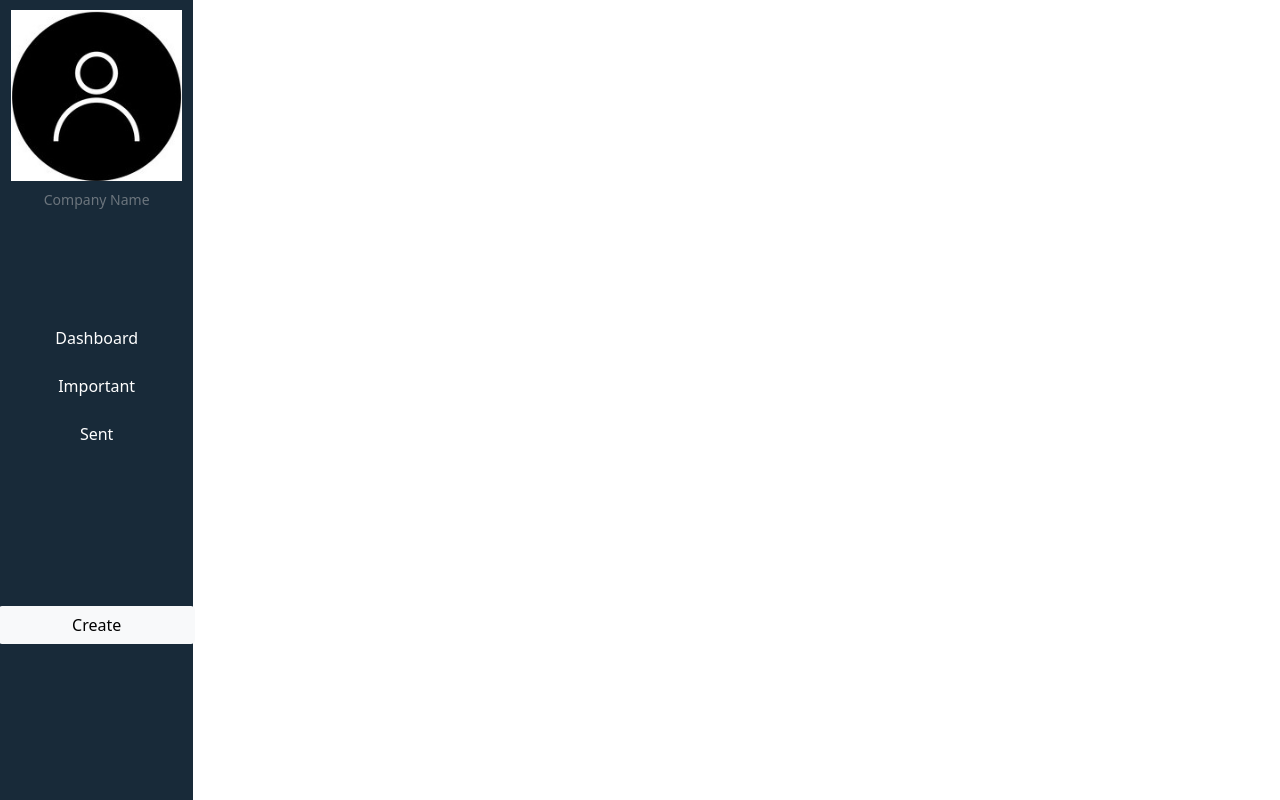
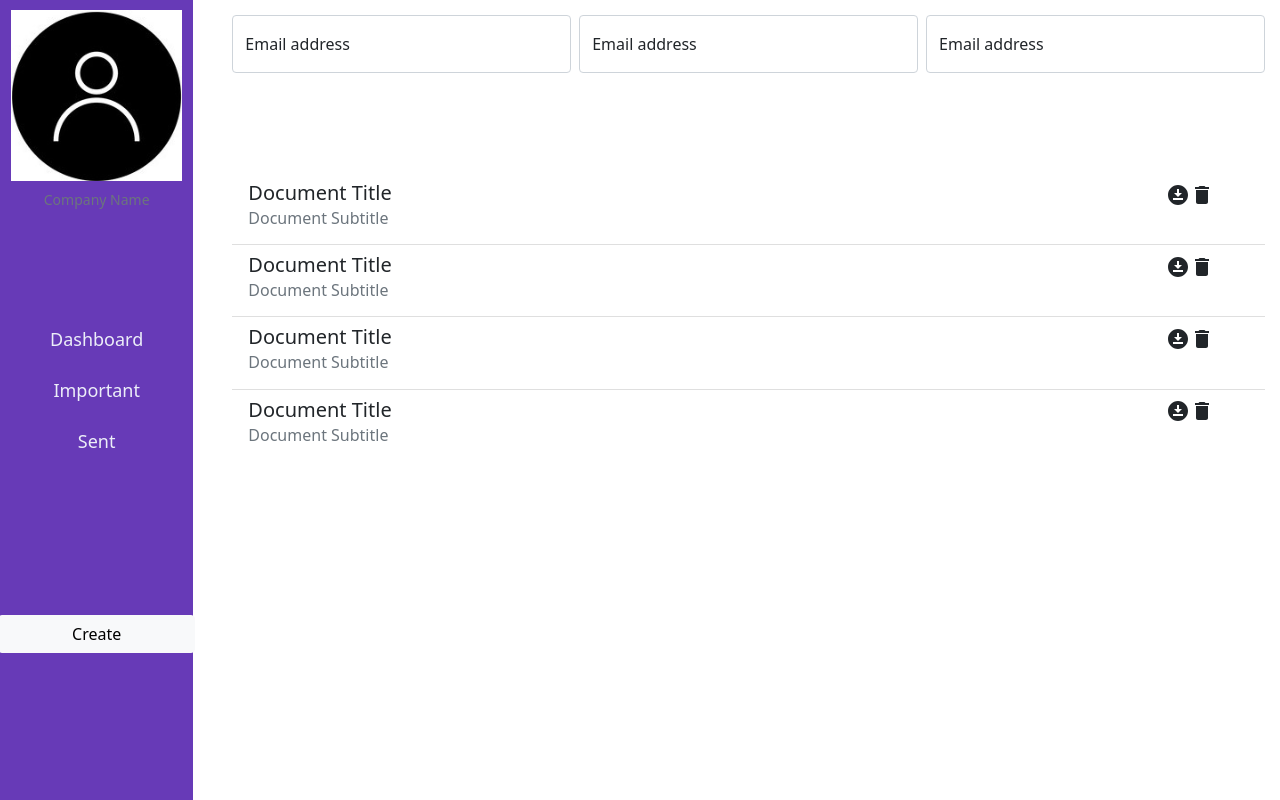
Before and after one commit to vtf05/hexa_viz, a React (Create React App) app in the folder frontend/: page /dashboard in a window 1280 px wide. Built offline with nearby package versions, Linux system fonts and the light colour scheme.

Commit message:
dashboard

```diff
--- a/frontend/src/App.css
+++ b/frontend/src/App.css
@@ -1,7 +1,7 @@
 .sidenavbar{
   align-items: center;
   text-align: center;
-  background-color: rgba(1, 20, 37, 0.907);
+  background-color: #673ab7;
   padding: 10px;
 }
 .btns{
@@ -13,7 +13,15 @@
 
 }
 .tabs{
-
-  color: white;
-  font-weight: 300;
+  cursor: pointer;
+  font-size: large;
+  color: #eceef8;
+  font-style: normal;
+  text-decoration: none;
+  border-style: hidden;
+  font-weight: 500;
 }
+.tabs:hover{
+  background-color: #eceef8;
+  color: #673ab7;
+}
--- a/frontend/src/App.js
+++ b/frontend/src/App.js
@@ -3,6 +3,7 @@ import Sidenavbar from "./sidenavbar";
 import Create from "./create/create";
 import { BrowserRouter as Router, Routes, Route } from 'react-router-dom';
 import Login from "./login/login";
+import Dashboard from "./dashboard/dashboard";
 
 function App() {
   return (
@@ -15,6 +16,7 @@ function App() {
       <Routes>
         <Route path='/' exact element={ <Login />} />
         <Route path='/create' exact element={<Create />} />
+        <Route path='/dashboard' exact element={<Dashboard />} />
       </Routes>
     </Router>
     </Col>
--- a/frontend/src/dashboard/dashboard.js
+++ b/frontend/src/dashboard/dashboard.js
@@ -1,11 +1,96 @@
-import React from 'react';
+import React from "react";
+import {
+  Card,
+  Col,
+  Container,
+  FloatingLabel,
+  Form,
+  ListGroup,
+  Row,
+} from "react-bootstrap";
+import DownloadForOfflineIcon from "@mui/icons-material/DownloadForOffline";
+import DeleteIcon from "@mui/icons-material/Delete";
 
 function Dashboard(props) {
-    return (
-        <div>
-
-        </div>
-    );
+  return (
+    <Container style={{ padding: "15px" }}>
+      <Row className="g-2" style={{ marginBottom: "100px" }}>
+        <Col md>
+          <FloatingLabel controlId="floatingInputGrid" label="Email address">
+            <Form.Control type="email" placeholder="name@example.com" />
+          </FloatingLabel>
+        </Col>
+        <Col md>
+          <FloatingLabel controlId="floatingInputGrid" label="Email address">
+            <Form.Control type="email" placeholder="name@example.com" />
+          </FloatingLabel>
+        </Col>
+        <Col md>
+          <FloatingLabel controlId="floatingInputGrid" label="Email address">
+            <Form.Control type="email" placeholder="name@example.com" />
+          </FloatingLabel>
+        </Col>
+      </Row>
+      <ListGroup variant="flush">
+        <ListGroup.Item>
+          <Row style={{ width: "100%" }}>
+            <Col>
+              <Card.Title>Document Title</Card.Title>
+              <Card.Subtitle className="mb-2 text-muted">
+                Document Subtitle
+              </Card.Subtitle>
+            </Col>
+            <Col md={1} style={{ float: "right" }}>
+              <DownloadForOfflineIcon />
+              <DeleteIcon />
+            </Col>
+          </Row>
+        </ListGroup.Item>
+        <ListGroup.Item>
+          <Row style={{ width: "100%" }}>
+            <Col>
+              <Card.Title>Document Title</Card.Title>
+              <Card.Subtitle className="mb-2 text-muted">
+                Document Subtitle
+              </Card.Subtitle>
+            </Col>
+            <Col md={1} style={{ float: "right" }}>
+              <DownloadForOfflineIcon />
+              <DeleteIcon />
+            </Col>
+          </Row>
+        </ListGroup.Item>
+        <ListGroup.Item>
+          <Row style={{ width: "100%" }}>
+            <Col>
+              <Card.Title>Document Title</Card.Title>
+              <Card.Subtitle className="mb-2 text-muted">
+                Document Subtitle
+              </Card.Subtitle>
+            </Col>
+            <Col md={1} style={{ float: "right" }}>
+              <DownloadForOfflineIcon />
+              <DeleteIcon />
+            </Col>
+          </Row>
+        </ListGroup.Item>
+        <ListGroup.Item>
+          <Row style={{ width: "100%" }}>
+            <Col>
+              <Card.Title>Document Title</Card.Title>
+              <Card.Subtitle className="mb-2 text-muted">
+                Document Subtitle
+              </Card.Subtitle>
+            </Col>
+            <Col md={1} style={{ float: "right" }}>
+              <DownloadForOfflineIcon />
+              <DeleteIcon />
+            </Col>
+          </Row>
+        </ListGroup.Item>
+      </ListGroup>
+    </Container>
+  );
 }
 
 export default Dashboard;
--- a/frontend/src/sidenavbar.js
+++ b/frontend/src/sidenavbar.js
@@ -1,32 +1,43 @@
 import React from "react";
-import { ButtonGroup, Col, Figure, Row, Button, Stack } from "react-bootstrap";
+import { Col, Figure, Row, Button, Stack } from "react-bootstrap";
 import profilePic from "./image/profilePic.jpg";
-import './App.css'
+import "./App.css";
+import { Link } from "react-router-dom";
 
 function Sidenavbar(props) {
   return (
     <>
-      <Col  className="sidenavbar" style={{ height: "100vh" }}>
+      <Col className="sidenavbar" style={{ height: "100vh" }}>
         <Row>
-          <Figure>
+          <Figure style={{ borderRadius: "50%" }}>
             <Figure.Image
               width={171}
               height={180}
               alt="171x180"
               src={profilePic}
             />
-            <Figure.Caption>
-              Company Name
-            </Figure.Caption>
+            <Figure.Caption>Company Name</Figure.Caption>
           </Figure>
         </Row>
-        <Row style={{textAlign:"center", alignContent:"center", justifyContent:"center"}}>
-        <Stack gap={4} style={{marginTop: "100px"}}>
-                        <div className="tabs" >Dashboard</div>
-                        <div className="tabs" >Important</div>
-                        <div className="tabs" >Sent</div>
-                    </Stack>
-        <Button variant="light" className="btns" style={{marginTop:"20vh"}}>Create</Button>
+        <Row
+          style={{
+            textAlign: "center",
+            alignContent: "center",
+            justifyContent: "center",
+          }}
+        >
+          <Stack gap={4} style={{ marginTop: "100px" }}>
+            <a href="/dashboard" className="tabs">Dashboard</a>
+            <div className="tabs">Important</div>
+            <div className="tabs">Sent</div>
+          </Stack>
+          <Button
+            variant="light"
+            className="btns"
+            style={{ marginTop: "20vh" }}
+          >
+            Create
+          </Button>
         </Row>
       </Col>
     </>
```
